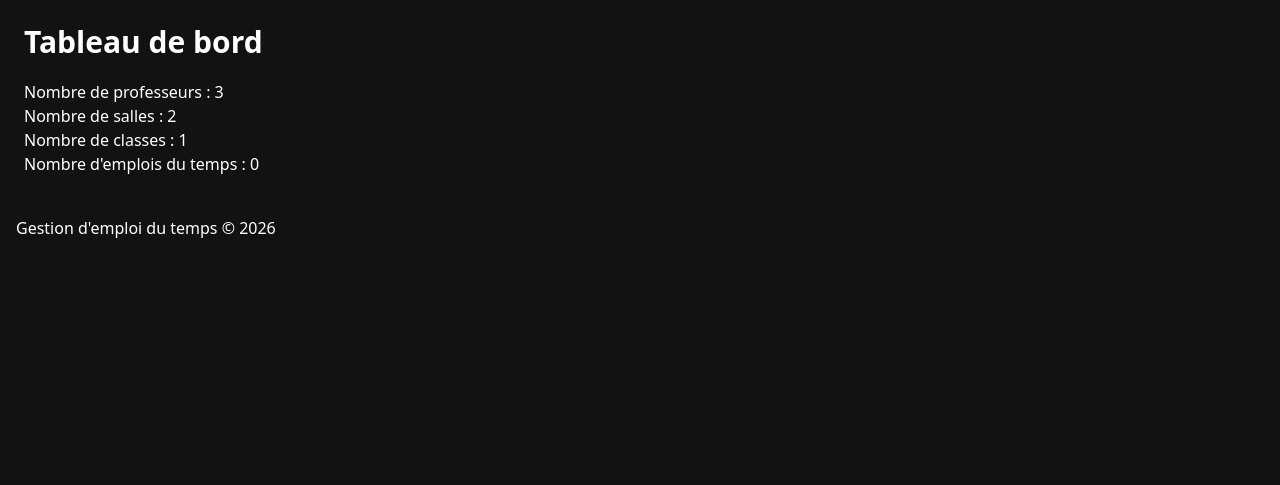
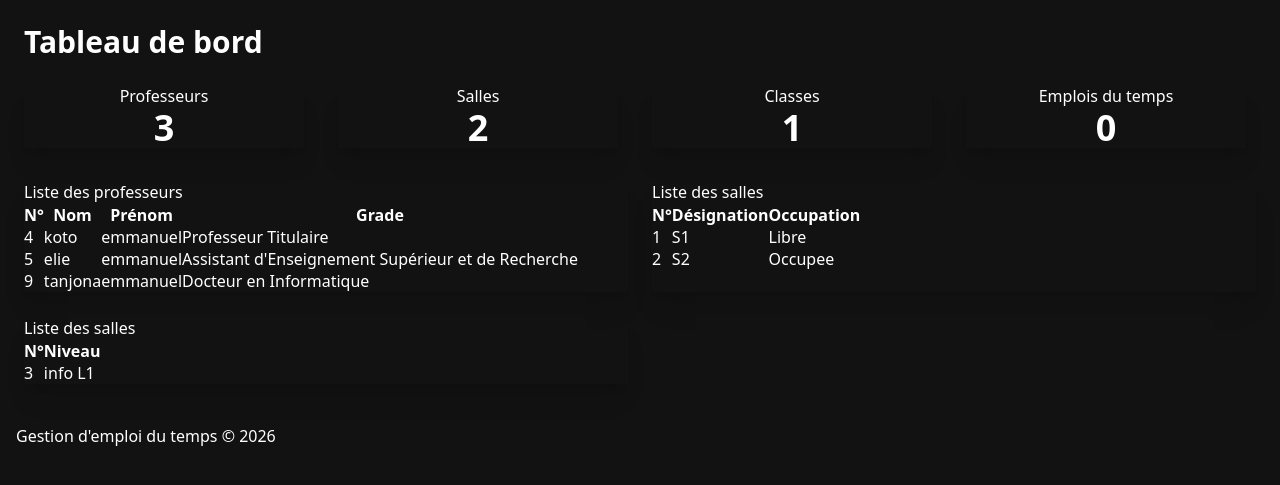
Before and after one commit to rtetanjona/Gestion_d-emploi_du_temps-, a Django app: page /dashboard/ in a window 1280 px wide. Shown: the part 148-633 px from the top of the page. Run offline with Django 5.2, Linux system fonts and the light colour scheme; data comes from the database, SQL or seed files in the repository; both versions use the stored data as it was after the commit; data that the repository does not hold is empty; some libraries are stand-ins or nearby versions.

Commit message:
dashboard style affichage et list : salle , classe , prof

```diff
--- a/emploi/templates/base.html
+++ b/emploi/templates/base.html
@@ -7,7 +7,8 @@
 
         <title>Gestion d'emploi du temps</title>
         <link href="https://cdn.jsdelivr.net/npm/daisyui@5/themes.css" rel="stylesheet" type="text/css" />
-<link rel="stylesheet" href="https://cdnjs.cloudflare.com/ajax/libs/font-awesome/6.5.1/css/all.min.css">
+        <script src="https://cdn.jsdelivr.net/npm/fullcalendar@6.1.18/index.global.min.js"></script>
+
     </head>
     <body>
         <!-- HEADER -->
@@ -60,4 +61,5 @@
             </aside>
         </footer>
     </body>
+
 </html>
--- a/emploi/templates/dashboard/dashboard.html
+++ b/emploi/templates/dashboard/dashboard.html
@@ -1,43 +1,161 @@
-{% extends "base.html" %}
+{% extends "base.html" %} {% block content %}
 
+<h1 class="text-3xl font-bold mb-6">Tableau de bord</h1>
 
-{% block content %}
+<div class="grid grid-cols-1 md:grid-cols-2 lg:grid-cols-4 gap-6">
+    <!-- Professeurs -->
+    <div class="card w-70 bg-primary text-primary-content shadow-xl">
+        <div class="card-body items-center text-center">
+            <i class="fa-solid fa-user text-5xl"></i>
+
+            <h2 class="card-title">Professeurs</h2>
+
+            <p class="text-4xl font-bold">{{ nombre_prof }}</p>
+        </div>
+    </div>
+
+    <!-- Salles -->
+    <div class="card bg-success text-success-content w-70 shadow-xl">
+        <div class="card-body items-center text-center">
+            <i class="fa-solid fa-door-open text-5xl"></i>
+
+            <h2 class="card-title">Salles</h2>
+
+            <p class="text-4xl font-bold">{{ nombre_salle }}</p>
+        </div>
+    </div>
+
+    <!-- Classes -->
+    <div class="card w-70 bg-warning text-warning-content shadow-xl">
+        <div class="card-body items-center text-center">
+            <i class="fa-solid fa-users text-5xl"></i>
+
+            <h2 class="card-title">Classes</h2>
+
+            <p class="text-4xl font-bold">{{ nombre_classe }}</p>
+        </div>
+    </div>
+
+    <!-- Emploi du temps -->
+    <div class="card w-70 bg-error text-error-content shadow-xl">
+        <div class="card-body items-center text-center">
+            <i class="fa-solid fa-calendar-days text-5xl"></i>
+
+            <h2 class="card-title">Emplois du temps</h2>
+
+            <p class="text-4xl font-bold">{{ nombre_emploi }}</p>
+        </div>
+    </div>
+</div>
 
 
 
+<section class="mt-8">
+    <div class="grid grid-cols-1 lg:grid-cols-2 gap-6">
 
+        <!-- Professeurs -->
+        <div class="card bg-base-100 shadow-xl">
+            <div class="card-body">
 
-<h1 class="text-3xl font-bold">
-    Tableau de bord
-</h1>
+                <h2 class="card-title">
+                    <i class="fa-solid fa-user"></i>
+                    Liste des professeurs
+                </h2>
 
+                <div class="overflow-x-auto">
+                    <table class="table table-zebra">
+                        <thead>
+                            <tr>
+                                <th>N°</th>
+                                <th>Nom</th>
+                                <th>Prénom</th>
+                                <th>Grade</th>
+                            </tr>
+                        </thead>
 
-<div class="mt-5">
+                        <tbody>
+                            {% for prf in profs %}
+                            <tr>
+                                <td>{{ prf.idprof }}</td>
+                                <td>{{ prf.nomprof }}</td>
+                                <td>{{ prf.prenomprof }}</td>
+                                <td>{{ prf.get_grad_display }}</td>
+                            </tr>
+                            {% endfor %}
+                        </tbody>
+                    </table>
+                </div>
 
-    <p>
-        Nombre de professeurs :
-        {{ nombre_prof }}
-    </p>
+            </div>
+        </div>
 
+        <!-- Salles -->
+        <div class="card bg-base-100 shadow-xl">
+            <div class="card-body">
 
-    <p>
-        Nombre de salles :
-        {{ nombre_salle }}
-    </p>
+                <h2 class="card-title">
+                    <i class="fa-solid fa-door-open"></i>
+                    Liste des salles
+                </h2>
 
+                <div class="overflow-x-auto">
+                    <table class="table table-zebra">
+                        <thead>
+                            <tr>
+                                <th>N°</th>
+                                <th>Désignation</th>
+                                <th>Occupation</th>
+                            </tr>
+                        </thead>
 
-    <p>
-        Nombre de classes :
-        {{ nombre_classe }}
-    </p>
+                        <tbody>
+                            {% for salle in salles %}
+                            <tr>
+                                <td>{{ salle.idsalle }}</td>
+                                <td>{{ salle.design }}</td>
+                                <td>{{ salle.occupation }}</td>
+                            </tr>
+                            {% endfor %}
+                        </tbody>
+                    </table>
+                </div>
 
+            </div>
+        </div>
 
-    <p>
-        Nombre d'emplois du temps :
-        {{ nombre_emploi }}
-    </p>
+        <!-- classes -->
+         <div class="card bg-base-100 shadow-xl">
+            <div class="card-body">
 
-</div>
+                <h2 class="card-title">
+                    <i class="fa-solid fa-door-open"></i>
+                    Liste des salles
+                </h2>
 
+                <div class="overflow-x-auto">
+                    <table class="table table-zebra">
+                        <thead>
+                            <tr>
+                                <th>N°</th>
+                                <th>Niveau</th>
+                            </tr>
+                        </thead>
+
+                        <tbody>
+                            {% for cl in classes%}
+                            <tr>
+                                <td>{{ cl.idclass }}</td>
+                                <td>{{ cl.niveau }}</td>
+                            </tr>
+                            {% endfor %}
+                        </tbody>
+                    </table>
+                </div>
+
+            </div>
+        </div>
+
+    </div>
+</section>
 
 {% endblock %}
--- a/emploi/views.py
+++ b/emploi/views.py
@@ -22,6 +22,15 @@ def dashboard(request):
         "nombre_salle": nombre_salle,
         "nombre_classe": nombre_classe,
         "nombre_emploi": nombre_emploi,
+
+        "profs": Prof.objects.all(),
+        "salles": Salle.objects.all(),
+        "classes": Classe.objects.all(),
+        "emplois": EmploiDuTemps.objects.select_related(
+            "idprof",
+            "idsalle",
+            "idclass"
+        )
     }
 
     return render(request, "dashboard/dashboard.html", context)
```
Also changed, not shown: db.sqlite3.
